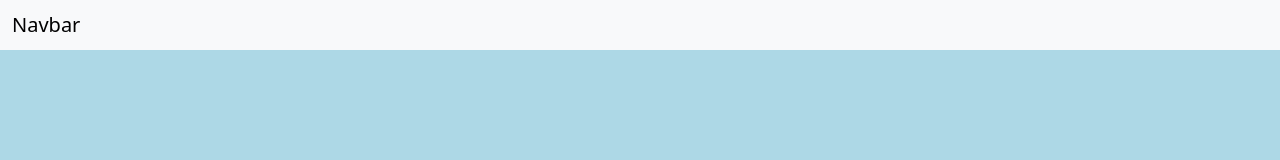
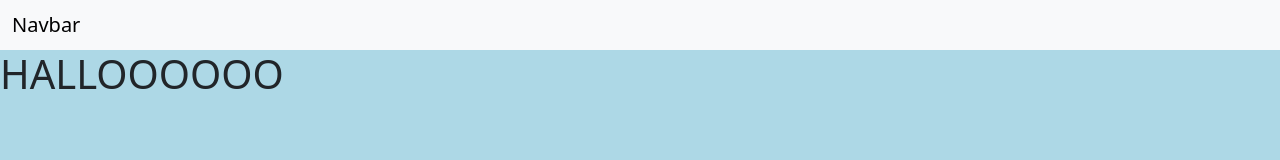
Before and after one commit to JoelBaig/QuizzApp, a plain HTML site: page index.html in a window 1280 px wide. Drawn offline with nearby package versions, Linux system fonts and the light colour scheme.

Commit message:
added headline

```diff
--- a/index.html
+++ b/index.html
@@ -24,6 +24,8 @@
             <span class="navbar-brand mb-0 h1">Navbar</span>
         </div>
     </nav>
+
+    <h1>HALLOOOOOO</h1>
 </body>
 
 </html>
```
Also changed, not shown: 1 other file.
